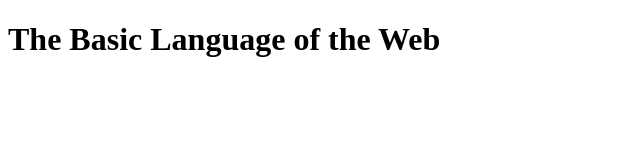
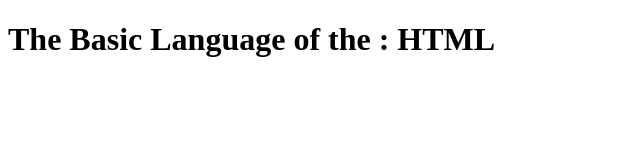
Before and after one commit to sepideh-zakersoltani/HTML-And-CSS, a plain HTML site: page index.html in a window 1280 px wide. Shown: the whole page, without its empty margins (0-640 px from the left). Drawn offline with Linux system fonts and the light colour scheme.

Commit message:
text elements

```diff
--- a/index.html
+++ b/index.html
@@ -4,6 +4,6 @@
     <title>The Basic Language of the Web: HTML</title>
   </head>
   <body>
-    <h1>The Basic Language of the Web</h1>
+    <h1>The Basic Language of the : HTML</h1>
   </body>
 </html>
```
